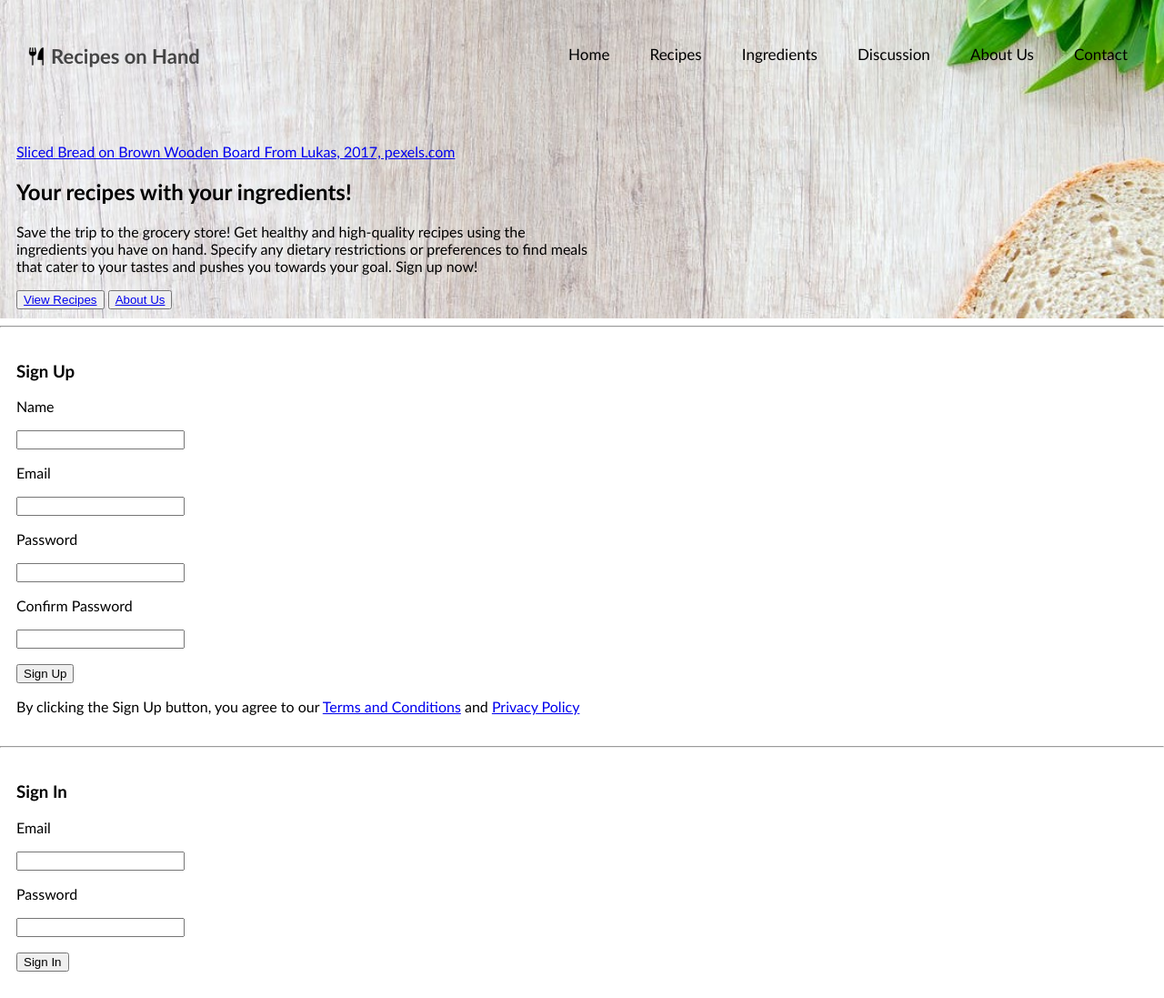
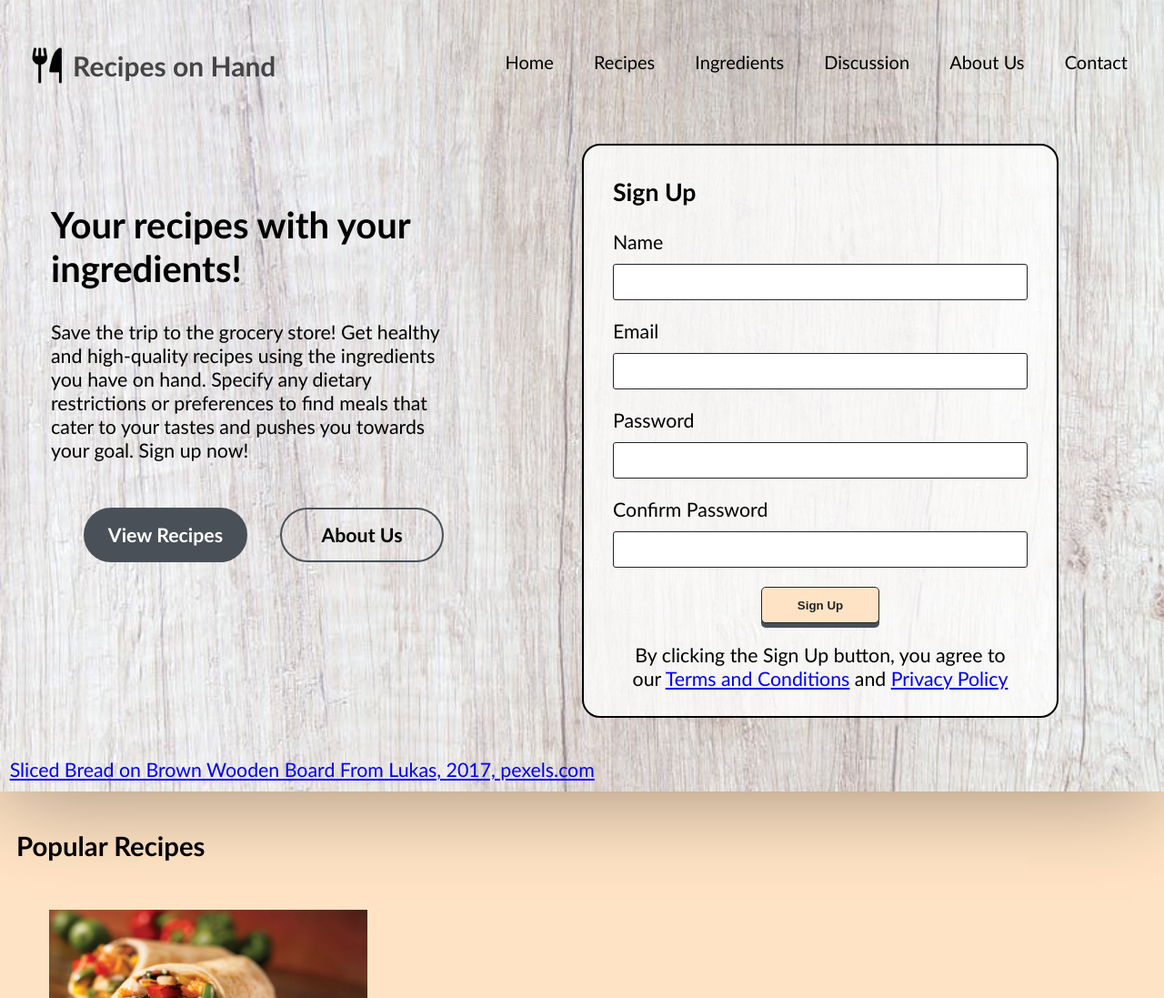
Before and after one commit to tsuiglen/Recipes-on-Hand, a plain HTML site: page index.html in a window 1280 px wide. Shown: the top 1097 px of the page at 91% size. Drawn offline with Linux system fonts and the light colour scheme.

Commit message:
Updated index css

```diff
--- a/index.html
+++ b/index.html
@@ -26,27 +26,24 @@
 			</div>
 		</div>
 		<div class = "hook">
-			<p>
-				<span>
-					<a href="https://www.pexels.com/photo/sliced-bread-on-brown-wooden-board-349610/">Sliced Bread on Brown Wooden Board From Lukas, 2017, pexels.com </a>
-				</span>
-			</p>
+			<div class="textBtns">
 				<h2>
 					Your recipes with your ingredients!
 				</h2>
 				<p>
 					Save the trip to the grocery store! Get healthy and high-quality recipes using the ingredients you have on hand. Specify any dietary restrictions or preferences to find meals that cater to your tastes and pushes you towards your goal. Sign up now!
 				</p>
-			<button>
-				<a href="html/recipes-list.html">View Recipes</a>
-			</button>
-			<button>
-				<a href="html/about-us.html">About Us</a>
-			</button>
-		</div>
+				<div class="hookBtns">
+					<form action="html/recipes-list.html">
+						<button class="viewRecipesBtn">View Recipes</button>
+					</form>
+					<form action="html/about-us.html">
+						<button class="aboutUsBtn">About Us</button>
+					</form>
 				</div>
 
-	<hr>
+			</div>
+			<div class="registerDiv">
 				<form class = "register">
 					<h3>
 					Sign Up
@@ -67,6 +64,7 @@
 						Confirm Password
 					</p>
 					<input type="text">
+					<div class="registerCenter">
 						<p>
 							<button>
 								Sign Up
@@ -75,27 +73,17 @@
 						<p>
 							By clicking the Sign Up button, you agree to our <a href = "html/terms-and-conditions.html">Terms and Conditions</a> and <a href = "html/privacy-policy.html">Privacy Policy</a>
 						</p>
+					</div>
+
 				</form>
-	<hr>
-	<form class = "signin">
-		<h3>
-		Sign In
-		</h3>
-		<p>
-			Email
+			</div>
+		</div>
+		<p class="reference">
+			<span>
+				<a href="https://www.pexels.com/photo/sliced-bread-on-brown-wooden-board-349610/">Sliced Bread on Brown Wooden Board From Lukas, 2017, pexels.com </a>
+			</span>
 		</p>
-		<input type="text">
-		<p>
-			Password
-		</p>
-		<input type="text">
-		<p>
-			<button>
-				Sign In
-			</button>
-		</p>
-	</form>
-	<hr>
+	</div>
 	<div class = "popular">
 		<h2>
 			Popular Recipes
@@ -147,7 +135,6 @@
 			</div>
 		</div>
 	</div>
-	<hr>
 	<form class = "newsletter">
 		<h3>
 			Get in Touch
@@ -159,16 +146,18 @@
 		<input type="text" value="Full name">
 		<button> Join </button>
 	</form>
-	<hr>
 	<div class = "footer">
+		<div class="linkBarFoot">
 			<span>
-			<a href="index.html">Home</a>|
-			<a href="html/recipes-list.html">Recipes</a>|
-			<a href="html/ingredients-list.html">Ingredients</a>|
-			<a href="html/discussion.html">Discussion</a>|
-			<a href="html/about-us.html">About Us</a>|
+				<a href="index.html">Home</a>
+				<a href="html/recipes-list.html">Recipes</a>
+				<a href="html/ingredients-list.html">Ingredients</a>
+				<a href="html/discussion.html">Discussion</a>
+				<a href="html/about-us.html">About Us</a>
 				<a href="html/contact.html">Contact</a>
 			</span>
+		</div>
+
 		<p>
 			1280 Main St W, Hamilton, ON L8S 4L8, CAN
 		</p>
--- a/styles/styles.css
+++ b/styles/styles.css
@@ -1,31 +1,113 @@
 body {
     font-family: 'Trebuchet MS', 'Lucida Sans Unicode', 'Lucida Grande', 'Lucida Sans', Arial, sans-serif;
-    margin:0;
+    margin: 0;
+    background-color: #ffe3c4;
 }
 
-div{
-    margin:8px;
-    padding:10px;
+h1 {
+    font-size: 24pt;
 }
 
-form{
-    margin:8px;
-    padding:10px;
+h2 {
+    font-size: 22pt;
 }
+
+h3 {
+    font-size: 20pt;
+}
+
+p {
+    font-size: 16pt;
+}
+
+div {
+    margin: 8px;
+    padding: 10px;
+}
+
+form {
+    margin: 8px;
+    padding: 10px;
+}
+
 .header {
     overflow: hidden;
-    display:flex;
-    justify-content:space-between;
-    padding: 30px 10px;
-    margin:0;
+    display: flex;
+    justify-content: space-between;
+    padding: 30px 10px 0px 10px;
+    margin: 0;
 }
 
-.linkBar{
+.footer {
+    overflow: hidden;
+    padding: 8px 8px 8px 8px;
+    background: #f7f6f6;
+    margin: 0;
+    box-shadow: 0px 0px 100px rgba(0, 0, 0, 0.4);
+}
+
+.footer .linkBarFoot {
+    display: flex;
+    justify-content: center;
+    margin-left: auto;
+    margin-right: 0;
+    vertical-align: middle;
+    align-items: middle;
+    margin-top: 1em;
+}
+
+.footer .linkBarFoot span {
+    display: flex;
+    justify-content: center;
+    vertical-align: middle;
+}
+
+.footer .linkBarFoot a {
+    text-align: right;
+    text-decoration: none;
+    font-size: 16px;
+    color: #7a7a7a;
+    font-family: 'Trebuchet MS', 'Lucida Sans Unicode', 'Lucida Grande', 'Lucida Sans', Arial, sans-serif;
+    height: 100%;
+    margin: 0%;
+    vertical-align: middle;
+    padding: 15px 20px;
+    box-sizing: border-box;
+    align-items: center;
+    border-radius: 20px;
+
+}
+
+.footer .linkBarFoot a:hover {
+    vertical-align: middle;
+    height: 100%;
+    transition: .3s ease all;
+    background: #fff;
+    color: #495057;
+    text-decoration: none;
+}
+
+.footer p{
+    text-align: center;
+    font-size: 16px;
+    color: #7a7a7a;
+}
+.linkBar {
     display: inline-block;
-    margin-left:auto;
-    margin-right:0;
+    margin-left: auto;
+    margin-right: 0;
+    vertical-align: middle;
+    margin-top: 1em;
 }
-.backgroundImg{
+
+.linkBar span {
+    display: inline;
+    display: inline-block;
+    vertical-align: middle;
+
+}
+
+.backgroundImg {
     background: url("../assets/img/white-bread-on-brown-wooden-board.jpeg");
     background-size: cover;
     background-repeat: no-repeat;
@@ -33,56 +115,231 @@ form{
     box-sizing: border-box;
     margin: 0;
     padding: 0;
-    height:100%;
+    height: 100%;
+    box-shadow: 0px 0px 100px rgba(0, 0, 0, 0.4);
 }
-.linkBar a{
+
+.backgroundImg .reference {
+    padding: 0em 0em 0.5em 0.5em;
+    margin: 0;
+}
+
+.linkBar a {
     text-align: right;
     text-decoration: none;
-  font-size: 17px;
+    font-size: 20px;
     color: black;
-  font-family:'Trebuchet MS', 'Lucida Sans Unicode', 'Lucida Grande', 'Lucida Sans', Arial, sans-serif;
+    font-family: 'Trebuchet MS', 'Lucida Sans Unicode', 'Lucida Grande', 'Lucida Sans', Arial, sans-serif;
     height: 100%;
-  margin:0%;
-  vertical-align:middle;
+    margin: 0%;
+    vertical-align: middle;
     padding: 15px 20px;
+    box-sizing: border-box;
+    align-items: center;
+    border-radius: 20px;
+
 }
 
 .linkBar a:hover {
-  background-color: #ddd;
-  color: black;
-  vertical-align:middle;
+    vertical-align: middle;
     height: 100%;
+    transition: .3s ease all;
+    background: #fff;
+    color: #495057;
+    text-decoration: none;
 }
 
-.mainLogo{
+.mainLogo {
     display: inline-block;
 }
 
-.mainLogo:hover{
+.mainLogo:hover {
     transition: .3s ease all;
     transform: translateY(-5px);
 }
-.mainLogo h1{
-	width: 200px;
+
+.mainLogo h1 {
+    width: auto;
     color: #444444;
     font-family: 'Trebuchet MS', 'Lucida Sans Unicode', 'Lucida Grande', 'Lucida Sans', Arial, sans-serif;
     font-weight: bold;
-	font-size: 22px;
+    font-size: 30px;
     text-align: left;
     display: inline-block;
-    margin:0%;
-    height:100%;
-    vertical-align:middle;
+    margin: 0%;
+    height: 100%;
+    vertical-align: middle;
 
 
 }
+
 .mainLogo img {
-	width: 24px;
+    width: 48px;
     display: inline-block;
-    height:100%;
+    height: 100%;
     vertical-align: middle;
 }
 
-.hook{
-    width:50%;
+.hook {
+    padding-left: 30px;
+    display: flex;
+    justify-content: space-between;
+    overflow: hidden;
 }
+
+.hook .textBtns {
+    margin-top: 3em;
+    width: 35%;
+    justify-content: left;
+}
+
+.hook .registerDiv {
+    margin-left: auto;
+    display: inline-block;
+    justify-content: right;
+    align-items: center;
+    width: 50%;
+}
+
+.hook .registerDiv .register {
+    align-items: center;
+    margin-right: 5em;
+    display: inline-block;
+    border-color: #000000;
+    border-width: 2px;
+    border-style: solid;
+    border-radius: 20px 20px 20px 20px;
+    background-color: rgba(255, 255, 255, .8);
+    padding: 0.5em 2em 0em 2em;
+
+}
+
+.register p {
+    margin-bottom: 0.5em;
+}
+
+.register .registerCenter {
+    align-items: center;
+    text-align: center;
+    margin-top: 0;
+    padding-top: 0;
+}
+
+.register .registerCenter button {
+    min-width: 130px;
+    height: 40px;
+    color: #232323;
+    padding: 5px 10px;
+    font-weight: bold;
+    cursor: pointer;
+    transition: all 0.3s ease;
+    position: relative;
+    display: inline-block;
+    outline: none;
+    border-color: #232323;
+    border-width: 1px;
+    border-style: solid;
+    border-radius: 5px 5px 5px 5px;
+    background: #ffe3c4;
+    box-shadow: 0 5px #495057;
+
+}
+
+.register .registerCenter button:hover {
+    box-shadow: 0 3px #495057;
+    top: 1px;
+}
+
+.register .registerCenter button:active {
+    box-shadow: 0 0 #495057;
+    top: 5px;
+}
+
+input {
+    width: 100%;
+    box-sizing: border-box;
+    height: 40px;
+    padding: 4px 8px 4px 8px;
+    background: #ffffff;
+    color: black;
+    border-color: #232323;
+    border-width: 1px;
+    border-style: solid;
+    border-radius: 3px 3px 3px 3px;
+    font-weight: 400;
+    font-size: 16px;
+    text-align: left;
+}
+
+.hook h2 {
+    font-size: 40px;
+}
+
+.hook .viewRecipesBtn {
+    font-family: 'Trebuchet MS', 'Lucida Sans Unicode', 'Lucida Grande', 'Lucida Sans', Arial, sans-serif;
+    font-size: 16pt;
+    min-width: 180px;
+    height: 60px;
+    color: #fff;
+    padding: 5px 10px;
+    font-weight: bold;
+    cursor: pointer;
+    transition: all 0.3s ease;
+    position: relative;
+    display: inline-block;
+    outline: none;
+    border-radius: 40px;
+    border: 2px solid #495057;
+    background: #495057;
+}
+
+.hook .viewRecipesBtn:hover {
+    background: #fff;
+    color: #495057;
+    text-decoration: none;
+}
+
+.hook .viewRecipesBtn a {
+    text-decoration: none;
+    color: #fff;
+}
+
+.hook .viewRecipesBtn a:hover {
+    color: #495057;
+}
+
+.hook .aboutUsBtn {
+    font-family: 'Trebuchet MS', 'Lucida Sans Unicode', 'Lucida Grande', 'Lucida Sans', Arial, sans-serif;
+    min-width: 180px;
+    height: 60px;
+    font-size: 16pt;
+    padding: 5px 10px;
+    font-weight: bold;
+    cursor: pointer;
+    transition: all 0.3s ease;
+    position: relative;
+    display: inline-block;
+    outline: none;
+    border-radius: 40px;
+    border: 2px solid #495057;
+    background: transparent;
+}
+
+.hook .aboutUsBtn:hover {
+    background: #fff;
+    color: #495057;
+    text-decoration: none;
+}
+
+.hook .aboutUsBtn a {
+    text-decoration: none;
+    color: #495057;
+}
+
+.hook .aboutUsBtn a:hover {
+    color: #fff;
+}
+
+.hook .hookBtns {
+    display: flex;
+}
```
Lines whose indentation alone changed are shown as unchanged.
